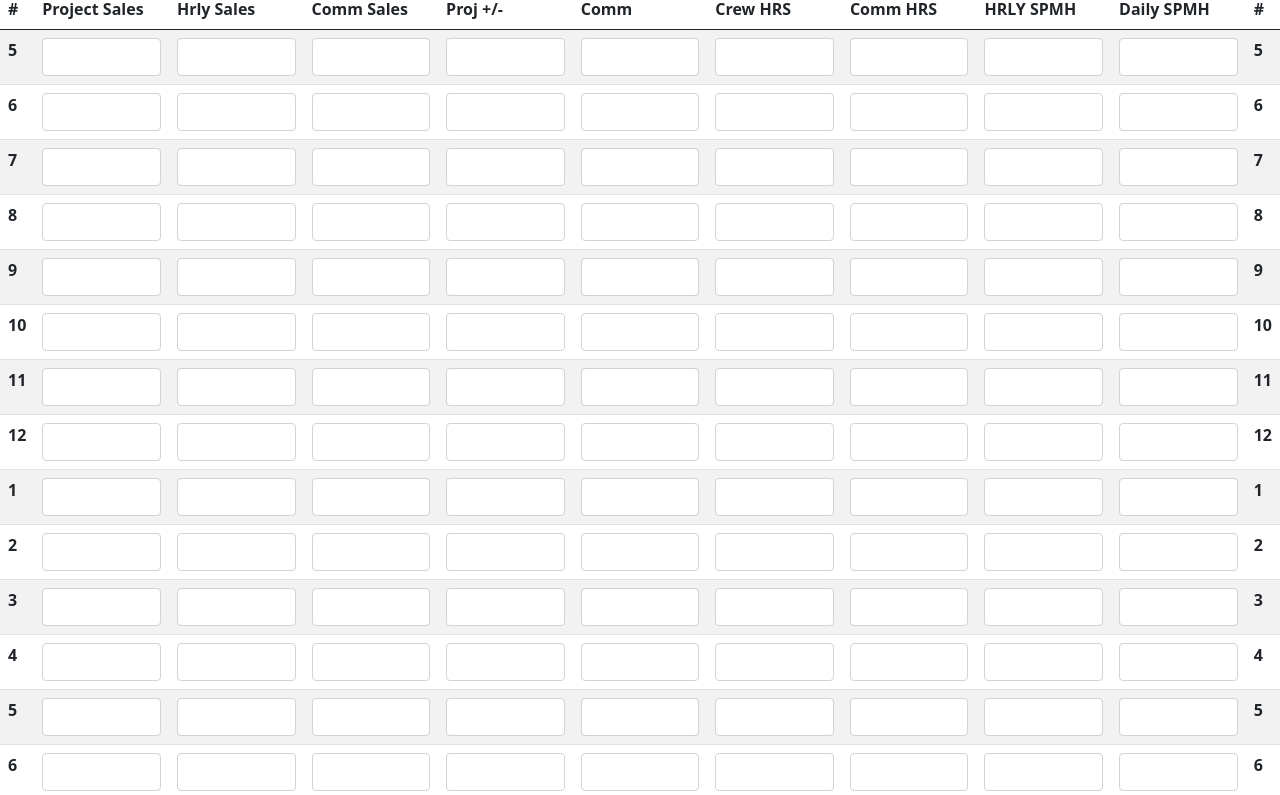
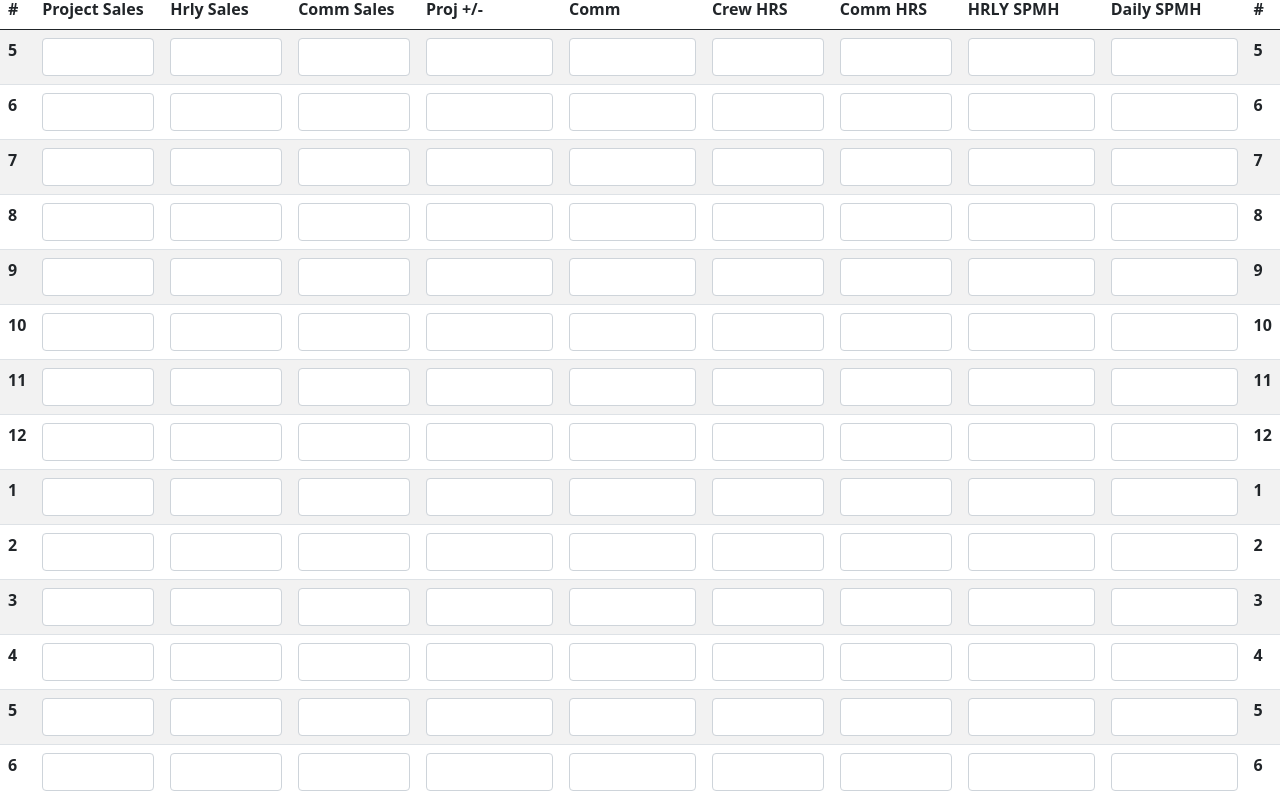
Before and after one commit to PriyanshT/McDonalds-Sales-Sheet, a plain HTML site: page index.html in a window 1280 px wide. Shown: the part 67-862 px from the top of the page. Drawn offline with nearby package versions, Linux system fonts and the light colour scheme.

Commit message:
final commit

```diff
--- a/index.html
+++ b/index.html
@@ -23,12 +23,12 @@
                     <th scope="col" style="min-width: 80px">Project Sales</th>
                     <th scope="col" style="min-width: 80px">Hrly Sales</th>
                     <th scope="col" style="min-width: 80px">Comm Sales</th>
-                    <th scope="col" style="min-width: 80px">Proj +/-</th>
-                    <th scope="col" style="min-width: 80px">Comm</th>
+                    <th scope="col" style="min-width: 100px">Proj +/-</th>
+                    <th scope="col" style="min-width: 100px">Comm</th>
                     <th scope="col" style="min-width: 80px">Crew HRS</th>
                     <th scope="col" style="min-width: 80px">Comm HRS</th>
-                    <th scope="col" style="min-width: 80px">HRLY SPMH</th>
-                    <th scope="col" style="min-width: 80px">Daily SPMH</th>
+                    <th scope="col" style="min-width: 100px">HRLY SPMH</th>
+                    <th scope="col" style="min-width: 100px">Daily SPMH</th>
                     <th scope="col">#</th>
                 </tr>
             </thead>
```
